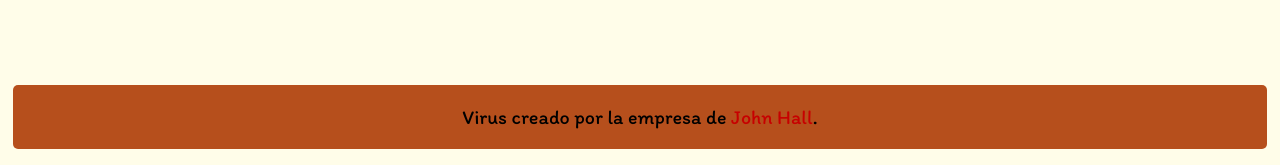
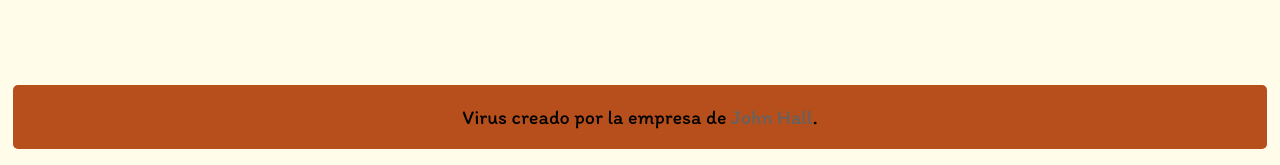
Before and after one commit to Tupiet/EscapeWeb, a PHP site: page /desencript in a window 1280 px wide. Shown: the part 635-800 px from the top of the page. Run offline with PHP 8.4, Linux system fonts and the light colour scheme.

Commit message:
Update index.css

```diff
--- a/index.css
+++ b/index.css
@@ -31,7 +31,7 @@
 
 .footerDiv a {
   text-decoration: none;
-  color: rgb(199, 0, 0);
+  color: rgb(99, 99, 99);
 }
 
 .footerDiv a:hover {
```
